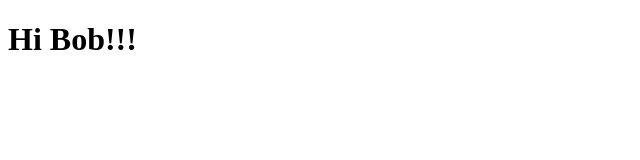
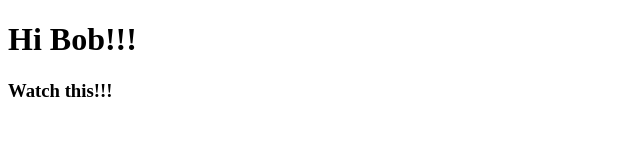
Before and after one commit to zacktu/tryit, a plain HTML site: page tryit/WebContent/index.html in a window 1280 px wide. Shown: the whole page, without its empty margins (0-640 px from the left). Drawn offline with Linux system fonts and the light colour scheme.

Commit message:
Added a new header.

```diff
--- a/tryit/WebContent/index.html
+++ b/tryit/WebContent/index.html
@@ -6,5 +6,6 @@
 </head>
 <body>
 	<h1>Hi Bob!!!</h1>
+	<h3>Watch this!!!</h3>
 </body>
 </html>
```
